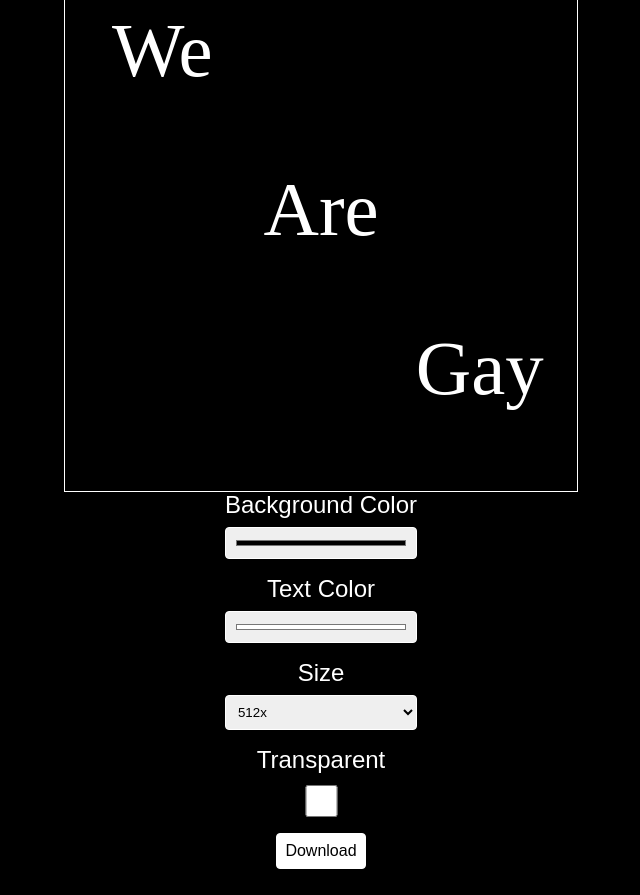
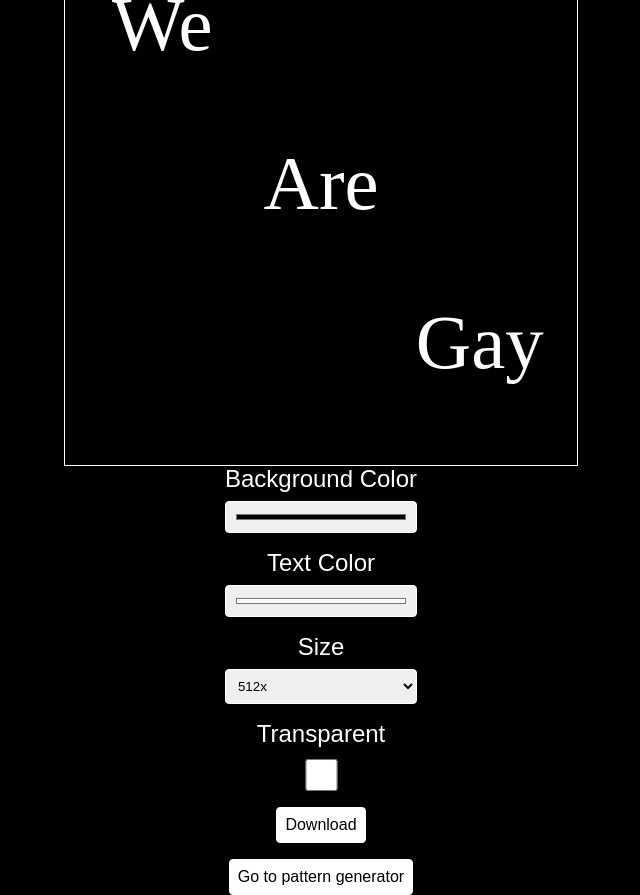
Before and after one commit to WeAreGay-Clothing/logo-generator, a plain HTML site: page index.html in a window 1280 px wide. Shown: the whole page, without its empty margins (319-959 px from the left). Before the commit the page ends 869 px from the top, so only its background shows below. Drawn offline with Linux system fonts and the light colour scheme; a web font is replaced by a local one.

Commit message:
custom text for pattern gen

```diff
--- a/index.html
+++ b/index.html
@@ -37,8 +37,9 @@
             <input type="checkbox" id="transparent">
             <button id="download">Download</button>
         </div>
+        <a href="/pattern.html">Go to pattern generator</a>
     </main>
-    <script src="index.js"></script>
+    <script src="index.js" defer></script>
 </body>
 
 </html>
--- a/style.css
+++ b/style.css
@@ -51,7 +51,7 @@ select {
     width: 100%;
 }
 
-button {
+button, a {
     background-color: #ffffff;
     border: 1px solid #ffffff;
     border-radius: 0.25rem;
@@ -59,4 +59,21 @@ button {
     cursor: pointer;
     font-size: 1rem;
     padding: 0.5rem;
+    text-decoration: none;
 }
+
+a {
+    margin-top: 1rem;
+}
+
+::-webkit-scrollbar {
+    width: 0.5rem;
+}
+
+::-webkit-scrollbar-track {
+    background-color: #000000;
+}
+
+::-webkit-scrollbar-thumb {
+    background-color: #ffffff;
+}
```
